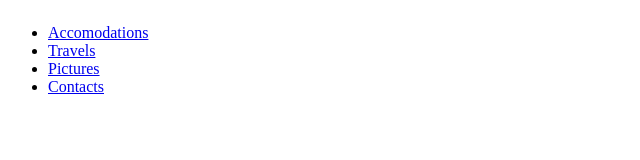
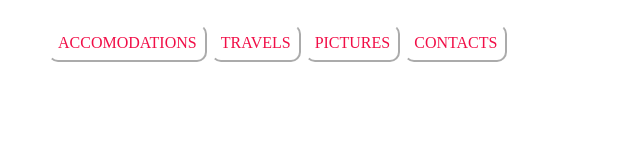
Before and after one commit to NyururuKelvin/resort, a plain HTML site: page resort.html in a window 1280 px wide. Shown: the whole page, without its empty margins (0-640 px from the left). Drawn offline with Linux system fonts and the light colour scheme.

Commit message:
style navbar

```diff
--- a/resort.css
+++ b/resort.css
@@ -19,3 +19,36 @@ body{
     background-image: url(./images/cont.jpg);
     background-size: cover;
 }
+.nav {
+    min-width: 320px;
+    margin: 0 auto;
+    padding: 10px 0;
+    margin-right: 0%;
+    position: fixed;
+   }
+
+   nav>ul{
+    text-align: right;
+  }
+
+   nav>ul>li{
+    display: inline-block;
+   }
+
+   nav>ul>li>a {
+    margin-top: 0px;
+    padding: 8px;
+    margin-right: 0;
+    text-transform: uppercase;
+    text-decoration: none;
+    display: block;
+    border: outset 2px white;
+    border-radius: 10px;
+    color: #f10e47;
+   }
+
+   nav>ul>li>a:hover {
+   box-shadow: 0 0 10px rgba(252, 250, 250, 0.1), inset 0 0 1px rgba(255, 255, 255, 0.6);
+   background: rgb(177, 250, 240);
+   color: rgb(8, 0, 0);
+   }
```
